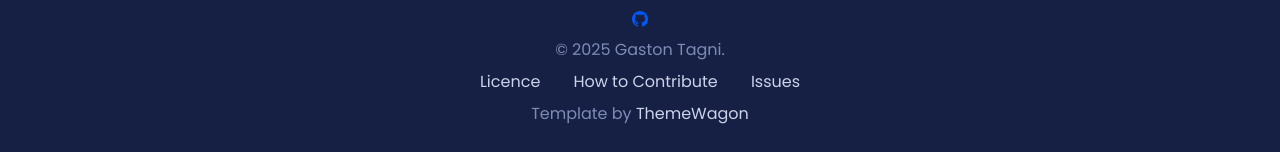
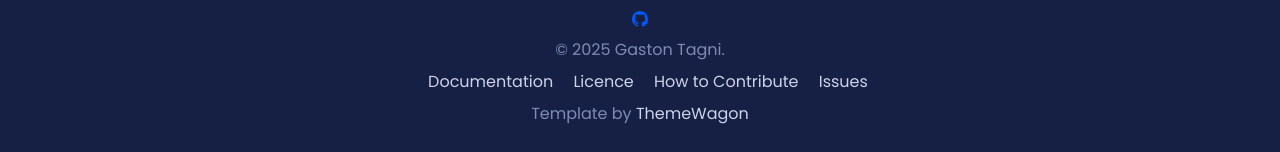
Before and after one commit to whyisdifficult/jiratui, a plain HTML site: page jtsite/usage.html in a window 1280 px wide. Shown: the part 6341-6493 px from the top of the page. Drawn offline with Linux system fonts and the light colour scheme.

Commit message:
add link to readthedocs in the main website and fix schema data

```diff
--- a/jtsite/usage.html
+++ b/jtsite/usage.html
@@ -22,7 +22,7 @@
       "@type": "SoftwareApplication",
       "name": "JiraTUI",
       "description": "JiraTUI is a command-line tool that allows developers to manage their Jira tasks efficiently and effortlessly from the terminal using a textual user interface.",
-      "url": "https://jiratui.sh",
+      "url": "https://whyisdifficult.github.io/jiratui/",
       "applicationCategory": "Developer Tools",
       "operatingSystem": "Cross-platform",
       "softwareVersion": "0.1.0",
@@ -487,14 +487,10 @@ Valid status transitions for work item: SCRUM-1
             </div>
             <div class="col-xl-4 pt-2 pt-xl-0">
               <p class="mb-0 text-center text-xl-start">
-                <a class="text-300 text-decoration-none footer-link"
-                   href="https://github.com/whyisdifficult/jiratui/blob/main/LICENSE"
-                   target="_blank">Licence</a>
-                <a class="text-300 text-decoration-none footer-link ps-4"
-                   href="https://github.com/whyisdifficult/jiratui/blob/main/CONTRIBUTING.md">How to
-                  Contribute</a>
-                <a class="text-300 text-decoration-none footer-link ps-4"
-                   href="https://github.com/whyisdifficult/jiratui/issues" target="_blank">Issues</a>
+                <a class="text-300 text-decoration-none footer-link ps-3" href="https://jiratui.readthedocs.io/en/latest/index.html" target="_blank">Documentation</a>
+                <a class="text-300 text-decoration-none footer-link ps-3" href="https://github.com/whyisdifficult/jiratui/blob/main/LICENSE" target="_blank">Licence</a>
+                <a class="text-300 text-decoration-none footer-link ps-3" href="https://github.com/whyisdifficult/jiratui/blob/main/CONTRIBUTING.md">How to Contribute</a>
+                <a class="text-300 text-decoration-none footer-link ps-3" href="https://github.com/whyisdifficult/jiratui/issues" target="_blank">Issues</a>
               </p>
             </div>
             <div class="col-xl-3 pt-2 pt-xl-0 text-center text-xl-end">
```
Also changed, not shown: jtsite/getting-started.html (+19 -5 lines), jtsite/index.html (+5 -4 lines).
